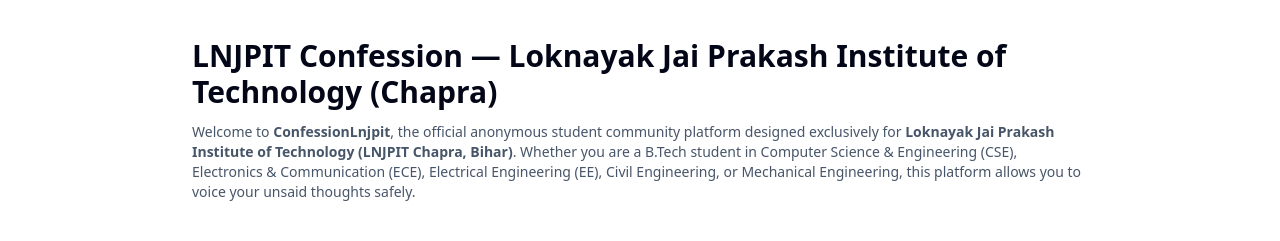
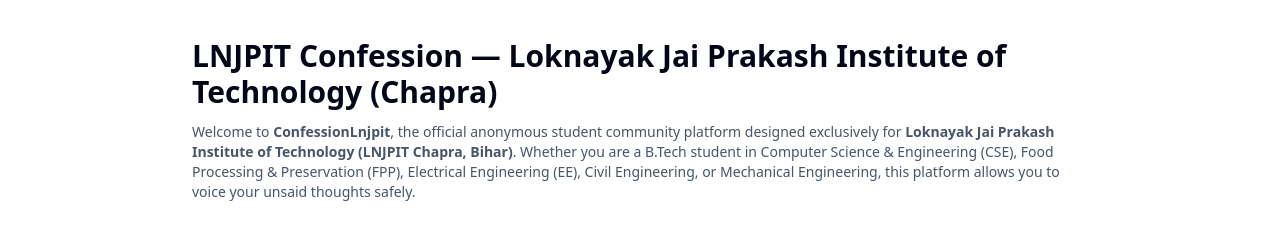
Before and after one commit to chillpill999/unsaid-campus-confessions, a Next.js app: page / in a window 1280 px wide. Shown: the part 1120-1361 px from the top of the page. Built offline with nearby package versions, Linux system fonts and the light colour scheme; no server answers.

Commit message:
fix(copy): replace ECE with FPP (Food Processing & Preservation) branch in homepage SEO text and metadata

```diff
--- a/app/layout.tsx
+++ b/app/layout.tsx
@@ -32,7 +32,7 @@
     'LNJPIT college life',
     'confessionlnjpit.in',
     'LNJPIT CSE',
-    'LNJPIT ECE',
+    'LNJPIT FPP',
     'LNJPIT Civil',
     'LNJPIT Mechanical',
     'LNJPIT Electrical',
--- a/app/page.tsx
+++ b/app/page.tsx
@@ -160,7 +160,7 @@
               LNJPIT Confession — Loknayak Jai Prakash Institute of Technology (Chapra)
             </h2>
             <p className="text-xs sm:text-sm text-slate-600 leading-relaxed font-sans">
-              Welcome to <strong>ConfessionLnjpit</strong>, the official anonymous student community platform designed exclusively for <strong>Loknayak Jai Prakash Institute of Technology (LNJPIT Chapra, Bihar)</strong>. Whether you are a B.Tech student in Computer Science & Engineering (CSE), Electronics & Communication (ECE), Electrical Engineering (EE), Civil Engineering, or Mechanical Engineering, this platform allows you to voice your unsaid thoughts safely.
+              Welcome to <strong>ConfessionLnjpit</strong>, the official anonymous student community platform designed exclusively for <strong>Loknayak Jai Prakash Institute of Technology (LNJPIT Chapra, Bihar)</strong>. Whether you are a B.Tech student in Computer Science & Engineering (CSE), Food Processing & Preservation (FPP), Electrical Engineering (EE), Civil Engineering, or Mechanical Engineering, this platform allows you to voice your unsaid thoughts safely.
             </p>
           </div>
 
```
